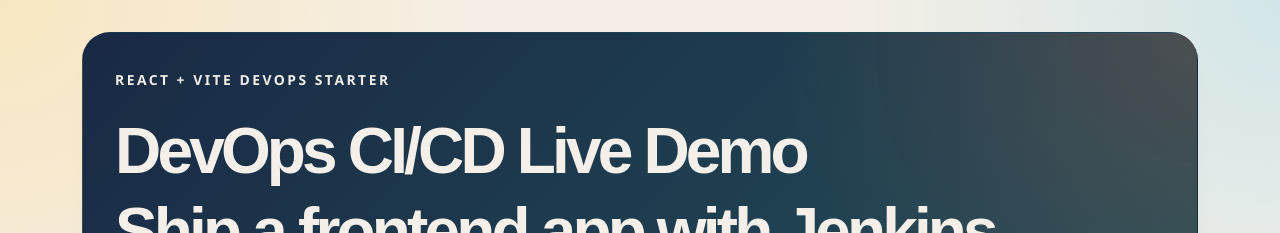
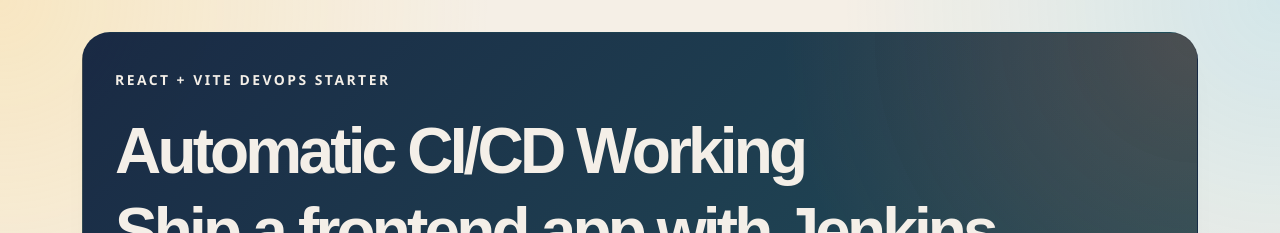
Before and after one commit to Amogh-Hegde/react-devops-cicd, a React (Vite) app: page / in a window 1280 px wide. Shown: the top 233 px of the page. Built offline with nearby package versions, Linux system fonts and the light colour scheme; no server answers.

Commit message:
test : complete automation

```diff
--- a/src/App.jsx
+++ b/src/App.jsx
@@ -43,7 +43,7 @@
     <main className="page-shell">
       <section className="hero-panel">
         <div className="eyebrow">React + Vite DevOps Starter</div>
-        <h1>DevOps CI/CD Live Demo</h1>
+        <h1>Automatic CI/CD Working</h1>
         <h1>Ship a frontend app with Jenkins, Docker, Trivy, and Vercel.</h1>
         <p className="hero-copy">
           This demo UI mirrors the pipeline in this repository: lint the code,
```
